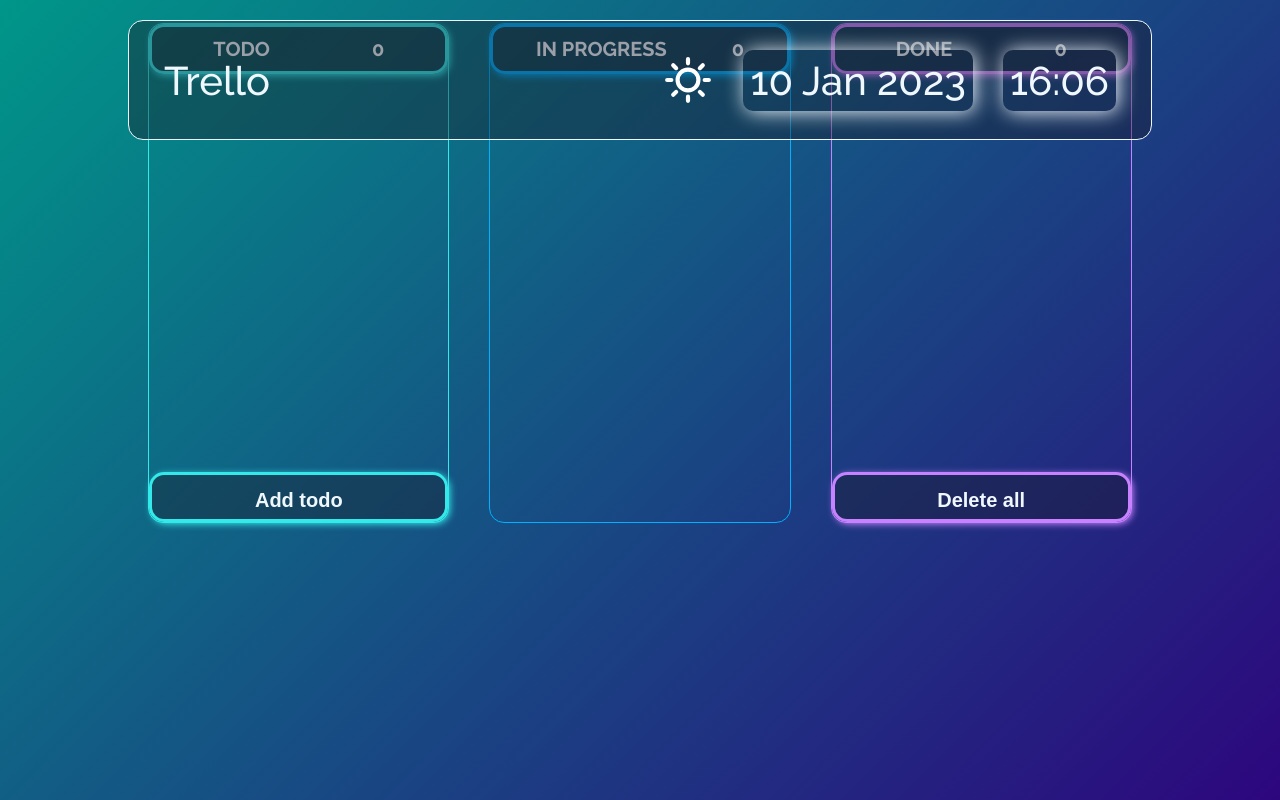
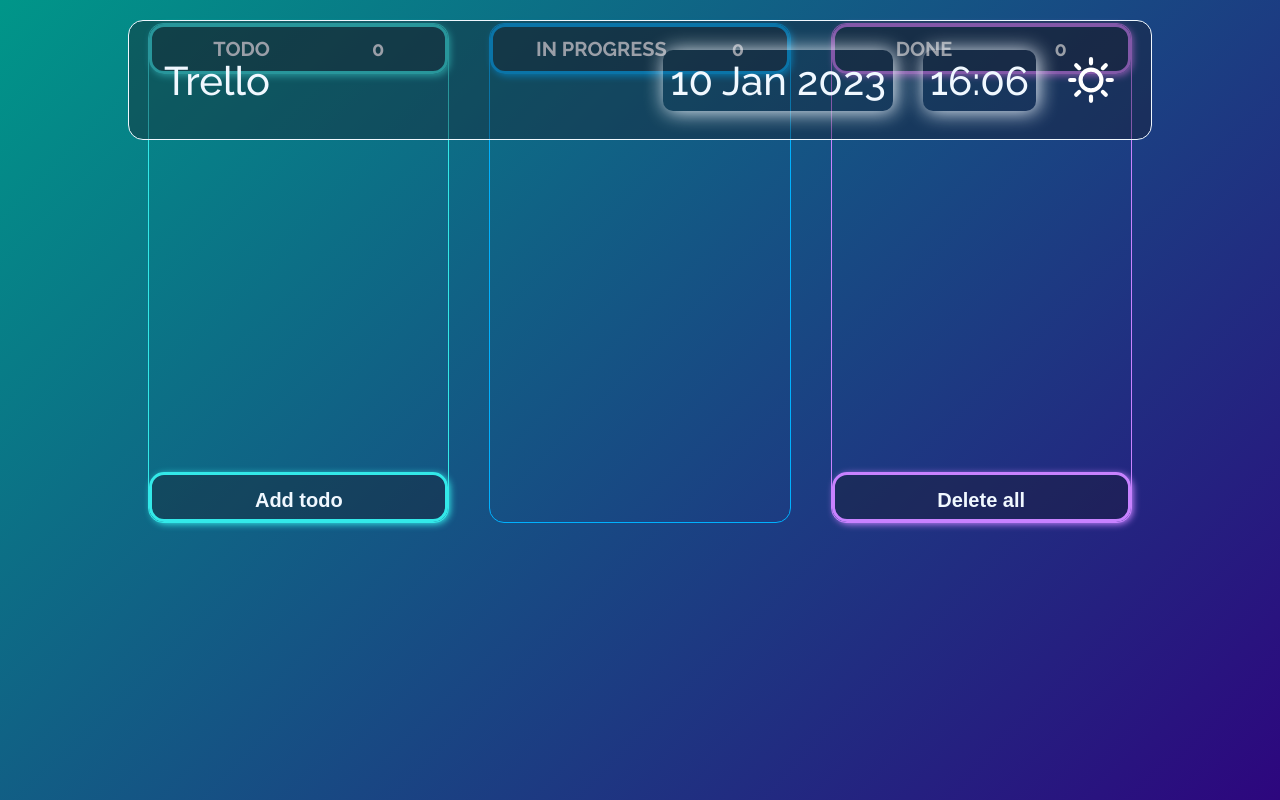
Before and after one commit to aliona-kragel/Trello-FE91, a website built with Parcel: page src/index.html in a window 1280 px wide. Built offline with nearby package versions, Linux system fonts and the light colour scheme; no server answers.

Commit message:
feat: added switch theme button

```diff
--- a/src/css/scss/style.scss
+++ b/src/css/scss/style.scss
@@ -34,11 +34,37 @@
     background-size: 100%;
 }
 .dark {
-	background: #101120;
+ background: $var14;
 }
 
 .normal {
-	background: linear-gradient(135deg, #009689, #2d067e);
+ background: linear-gradient(135deg, #009689, #2d067e);
+}
+
+.background__button {
+ width: 50px;
+ height: 50px;
+}
+
+.moon {
+ background: url(../img/moon.svg);
+}
+
+.sun {
+ background: url(../img/sun.svg);
+}
+
+#background__button-change {
+ padding: 7px;
+ border: none;
+ border-radius: 5%;
+ color: $var4;
+ background-size: contain;
+ display: flex;
+ justify-content: center;
+ align-items: center;
+ width: 100%;
+ height: 100%;
 }
 .container {
 	width: 80%;
--- a/src/index.html
+++ b/src/index.html
@@ -26,9 +26,9 @@
         <header class="trello__header">
             <div class="header__logo">Trello</div>
             <div class="info">
-                <div class="background__button"><button class="sun" id = "background__button-change"></button></div>
                 <div class="infoblock calendar"></div>
                 <div class="infoblock header__clock"></div>
+                <div class="background__button"><button class="sun" id = "background__button-change"></button></div>
             </div>
         </header>
         <div class="board">
```
Also changed, not shown: src/css/style.css.
